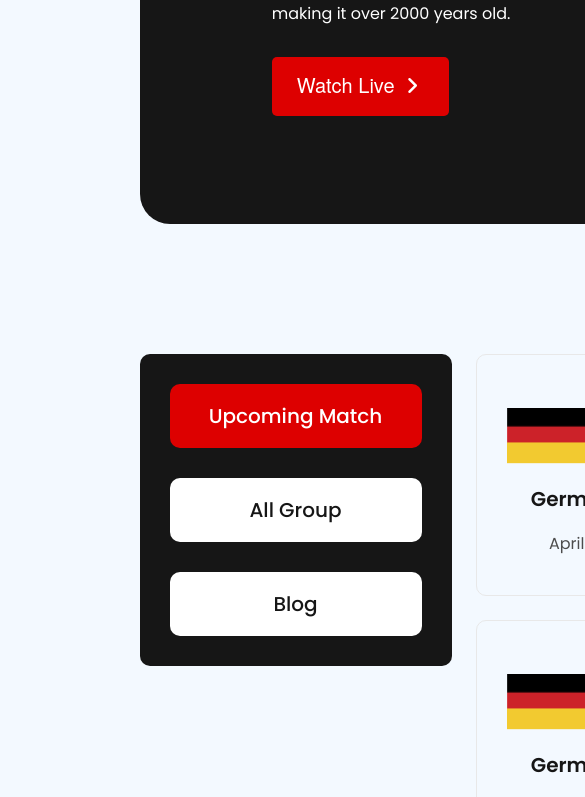
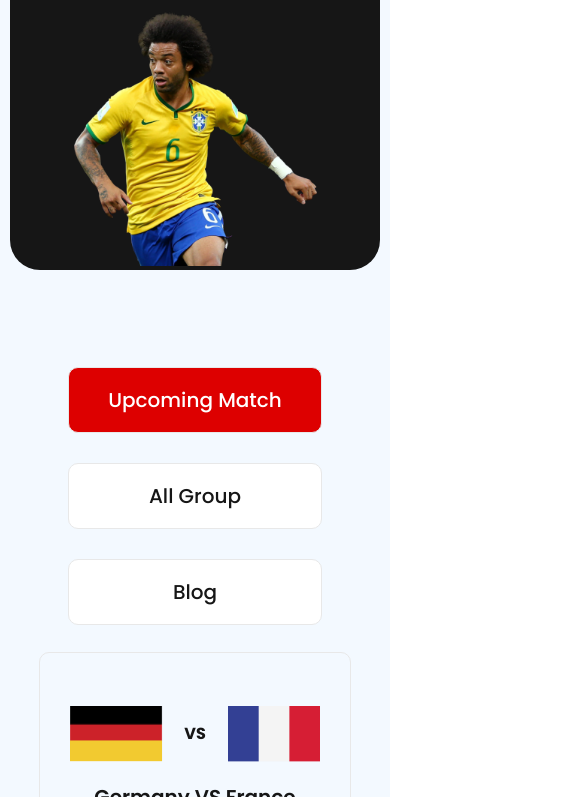
Before and after one commit to hrlalon/World-Cup, a plain HTML site: page upcoming-match.html in a window 390 px wide. Shown: the part 472-1269 px from the top of the page, 585 px wide, since content can reach past the window. Drawn offline with Linux system fonts and the light colour scheme.

Commit message:
mobile responsive done

```diff
--- a/responsive.css
+++ b/responsive.css
@@ -1,4 +1,4 @@
-/* Responsive for Mobile device start */
+/* responsive for Mobile device start */
 
 @media only screen and (max-width:688px) {
     .container {
@@ -110,4 +110,4 @@
 
 }
 
-/* Responsive for Mobile device end */
+/*Responsive for Mobile device end */
--- a/upcoming-match.html
+++ b/upcoming-match.html
@@ -16,6 +16,7 @@
     <link href="https://fonts.googleapis.com/css2?family=Poppins:wght@400;500;600;700&display=swap" rel="stylesheet">
     <!-- Style sheets -->
     <link rel="stylesheet" href="style.css">
+    <link rel="stylesheet" href="responsive.css">
 </head>
 
 <body>
```
